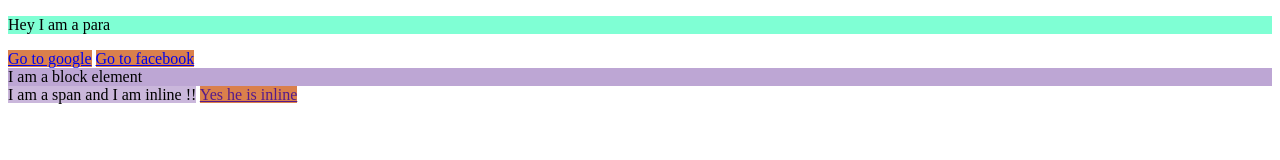
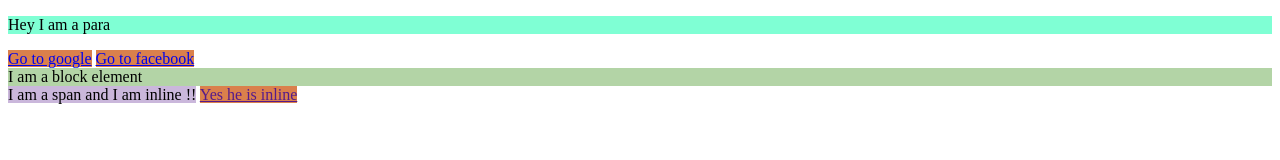
Before and after one commit to arnabmitra471/sigma-web-dev-course-revision, a plain HTML site: page video08/index.html in a window 1280 px wide. Drawn offline with Linux system fonts and the light colour scheme.

Commit message:
changed the color contrast

```diff
--- a/video08/style.css
+++ b/video08/style.css
@@ -5,7 +5,7 @@ a{
     background-color: rgb(218, 128, 76);
 }
 div{
-    background-color: rgb(189, 166, 212);
+    background-color: rgb(179, 212, 166);
 }
 span
 {
```
